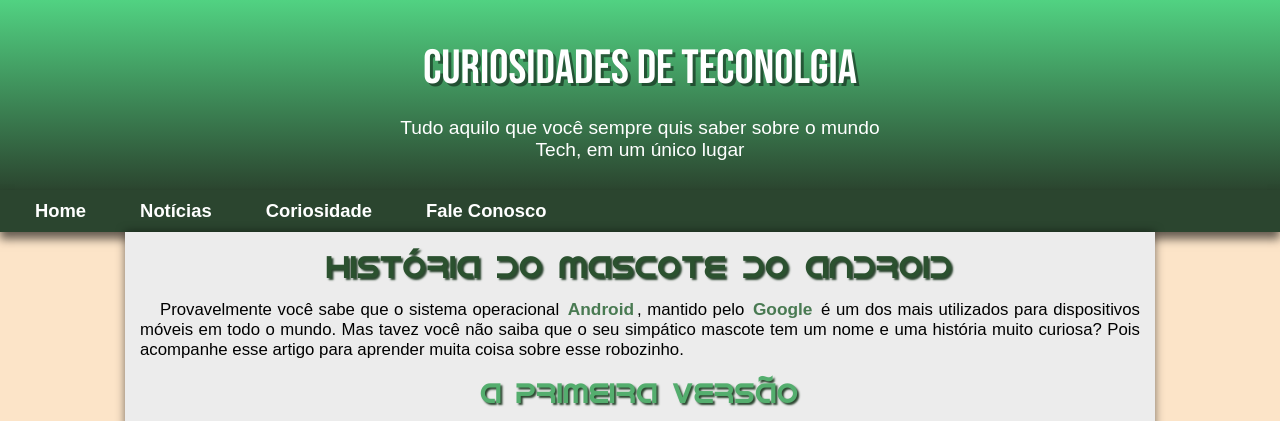
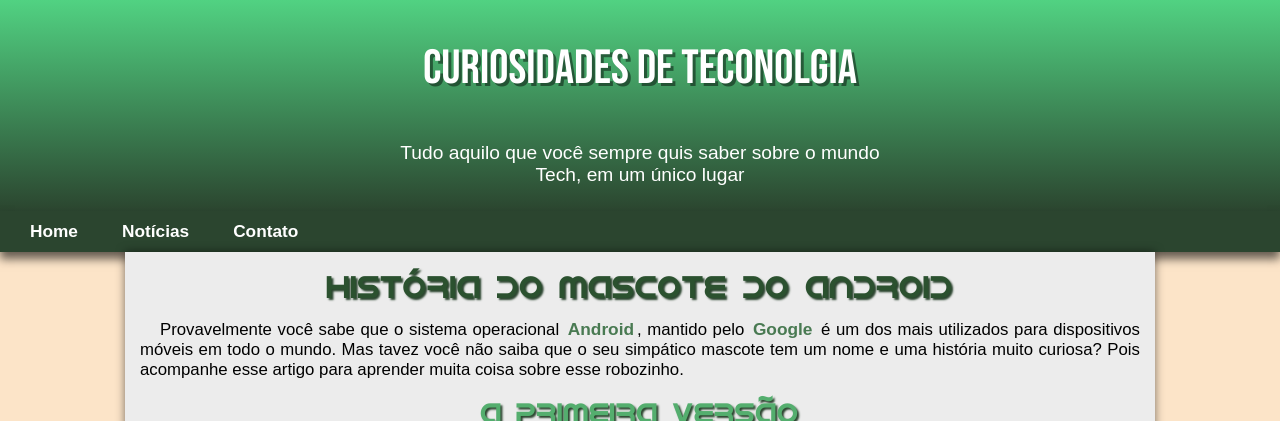
Before and after one commit to DevGabrielAndrade/android, a plain HTML site: page index.html in a window 1280 px wide. Shown: the top 421 px of the page. Drawn offline with Linux system fonts and the light colour scheme.

Commit message:
aaaaaaaa

```diff
--- a/estilo/style.css
+++ b/estilo/style.css
@@ -54,8 +54,7 @@ header p{
     font-family: var(--font-padrao);
     font-size: 1.2em;
     max-width: 500px;
-    padding-left: 10px;
-    padding-right: 10px;
+    padding: 25px;
     margin: auto;
 }
 main{
@@ -125,11 +124,11 @@ nav{
 nav a{
     font-family: var(--font-padrao);
     color: white;
-    padding: 15px 25px 15px 25px;
+    padding: 12px 20px 12px 20px;
     text-decoration: none;
     font-weight: bold;
     border-radius: 5px;
-    font-size: 1.15em;
+    font-size: 1.08em;
 }
 nav a:hover{
     background-color: var(--cor5);
--- a/index.html
+++ b/index.html
@@ -15,8 +15,7 @@
     <nav>
         <a href="#">Home</a>
         <a href="#">Notícias</a>
-        <a href="#">Coriosidade</a>
-        <a href="#">Fale Conosco</a>
+        <a href="#">Contato</a>
     </nav>
     <main>
         <article>
```
